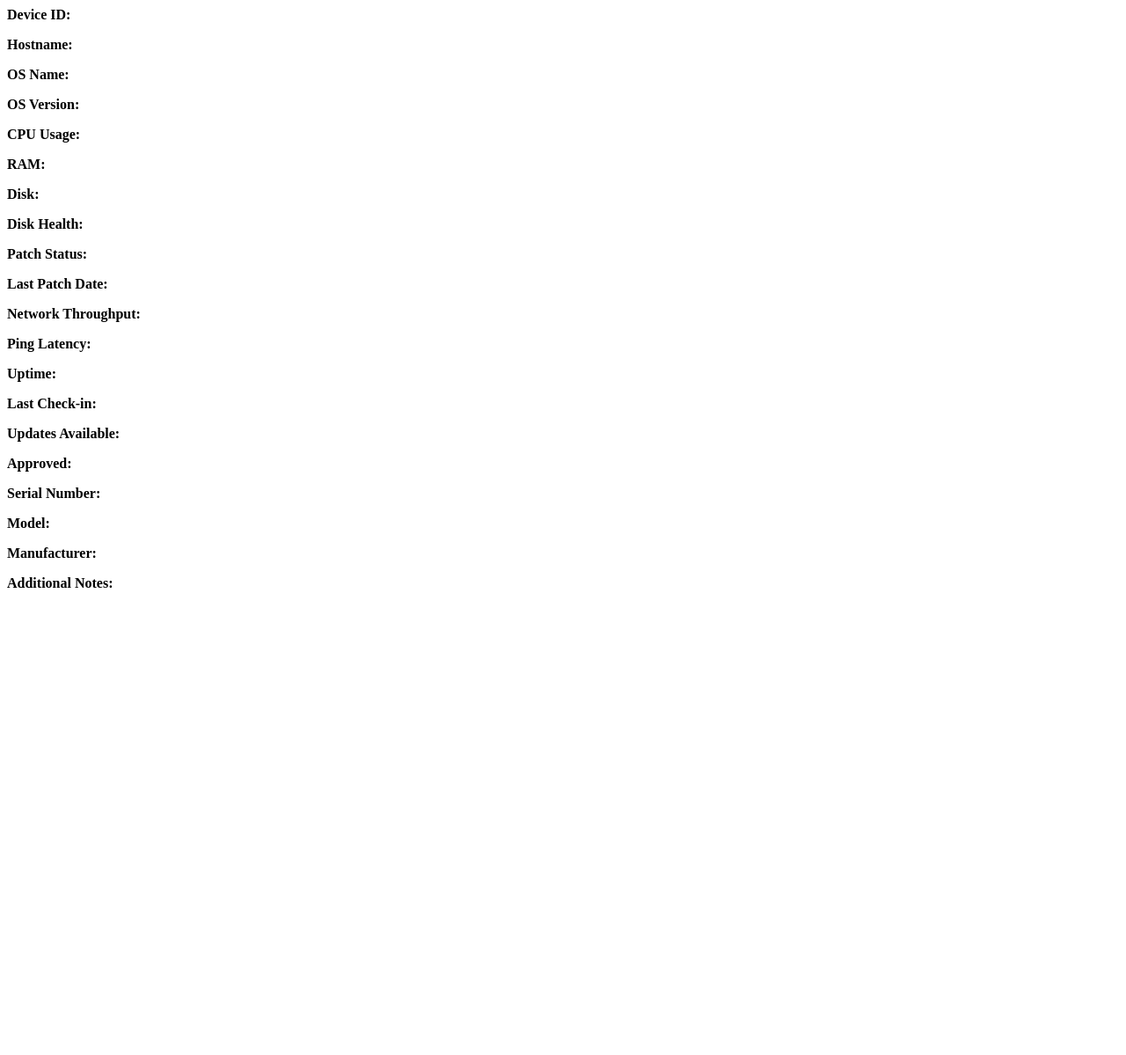
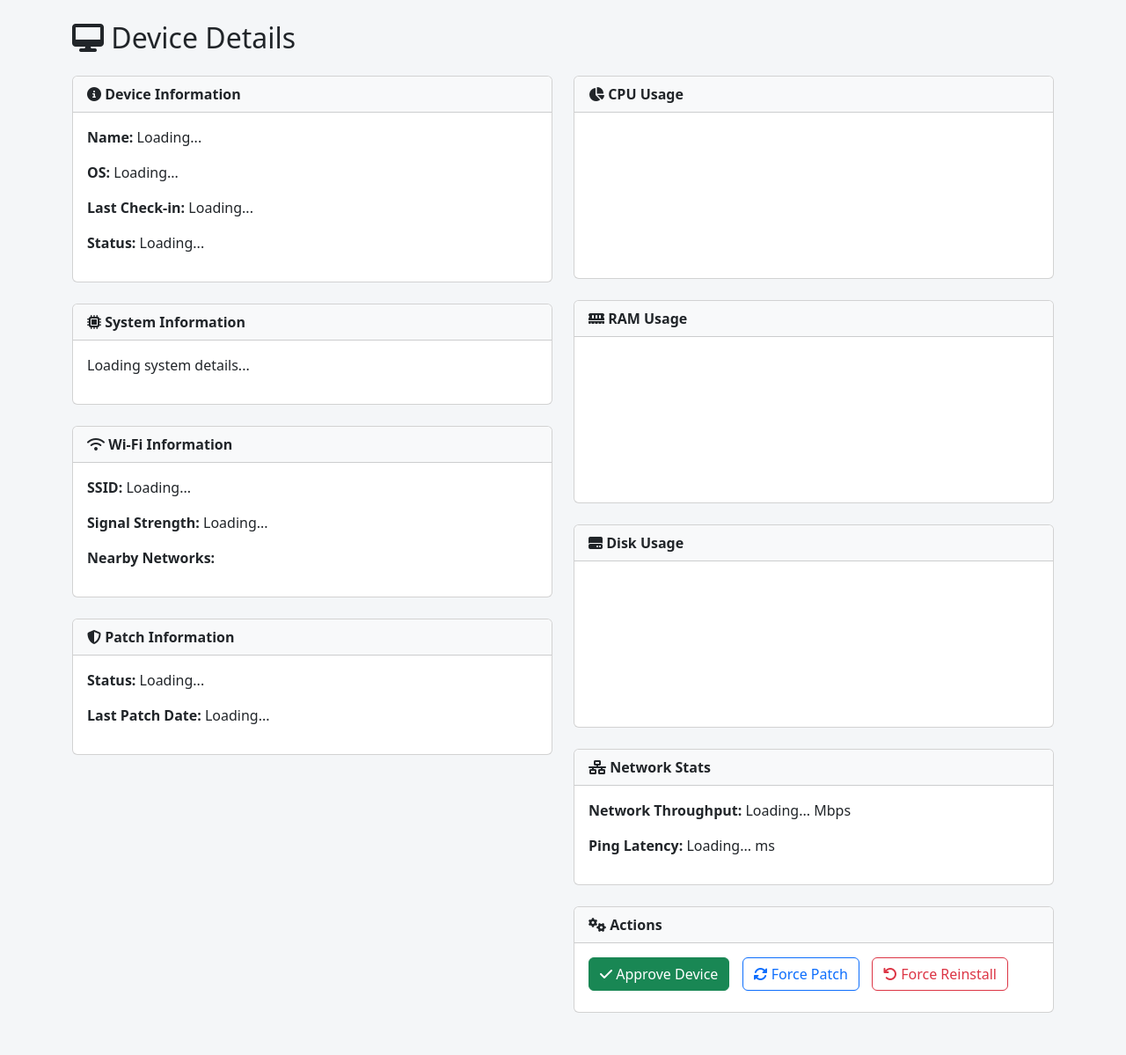
Before and after one commit to gitarman94/PatchPilot, a Python web app: template templates/device_detail.html in a window 1280 px wide. Shown: the whole page at 88% size. Before the commit the page ends 668 px from the top, so only its background shows below. Run offline with Jinja, Linux system fonts and the light colour scheme; the template is opened without the code that fills it, so the values that code supplies are empty; a map, chart or similar area stays blank.

Commit message:
Update device_detail.html

```diff
--- a/templates/device_detail.html
+++ b/templates/device_detail.html
@@ -1,67 +1,162 @@
-<div class="container py-3">
-    <h3 id="deviceName"></h3>
-    <div class="row mt-3">
+<!DOCTYPE html>
+<html lang="en">
+<head>
+    <meta charset="UTF-8">
+    <title>Device Details - PatchPilot</title>
+
+    <!-- Bootstrap 5 -->
+    <link rel="stylesheet"
+          href="https://cdn.jsdelivr.net/npm/bootstrap@5.3.0/dist/css/bootstrap.min.css"
+          crossorigin="anonymous">
+
+    <!-- Font Awesome -->
+    <link rel="stylesheet"
+          href="https://cdnjs.cloudflare.com/ajax/libs/font-awesome/6.5.0/css/all.min.css"
+          crossorigin="anonymous"/>
+
+    <!-- Chart.js -->
+    <script src="https://cdn.jsdelivr.net/npm/chart.js"></script>
+
+    <style>
+        body {
+            background-color: #f4f6f8;
+        }
+        .card-header {
+            background-color: #f8f9fa;
+            font-weight: bold;
+        }
+        .status-online { color: #28a745; font-weight: bold; }
+        .status-offline { color: #dc3545; font-weight: bold; }
+        .metric-value { font-size: 1.2rem; font-weight: 600; }
+        .metric-label { font-size: 0.875rem; color: #6c757d; }
+        .action-buttons .btn { margin-right: 10px; }
+        .badge-status { padding: 5px 10px; font-size: 0.875rem; }
+    </style>
+</head>
+
+<body>
+<div class="container py-4">
+    <h2 class="mb-4"><i class="fa-solid fa-desktop"></i> Device Details</h2>
+
+    <div class="row">
+        <!-- LEFT COLUMN -->
         <div class="col-md-6">
-            <p><strong>Device ID:</strong> <span id="deviceId"></span></p>
-            <p><strong>Hostname:</strong> <span id="deviceHostname"></span></p>
-            <p><strong>OS Name:</strong> <span id="deviceOS"></span></p>
-            <p><strong>OS Version:</strong> <span id="deviceOSVersion"></span></p>
-            <p><strong>CPU Usage:</strong> <span id="deviceCPU"></span></p>
-            <p><strong>RAM:</strong> <span id="deviceRAM"></span></p>
-            <p><strong>Disk:</strong> <span id="deviceDisk"></span></p>
-            <p><strong>Disk Health:</strong> <span id="deviceDiskHealth"></span></p>
-            <p><strong>Patch Status:</strong> <span id="devicePatchStatus"></span></p>
-            <p><strong>Last Patch Date:</strong> <span id="deviceLastPatch"></span></p>
+            <!-- Device Info -->
+            <div class="card mb-4">
+                <div class="card-header"><i class="fa-solid fa-circle-info"></i> Device Information</div>
+                <div class="card-body">
+                    <p><strong>Name:</strong> <span id="device-name">Loading...</span></p>
+                    <p><strong>OS:</strong> <span id="os-name">Loading...</span></p>
+                    <p><strong>Last Check-in:</strong> <span id="last-checkin">Loading...</span></p>
+                    <p><strong>Status:</strong> <span id="status">Loading...</span></p>
+                </div>
+            </div>
+
+            <!-- System Info -->
+            <div class="card mb-4">
+                <div class="card-header"><i class="fa-solid fa-microchip"></i> System Information</div>
+                <div class="card-body" id="system-info">
+                    <p>Loading system details...</p>
+                </div>
+            </div>
+
+            <!-- Wi-Fi Info -->
+            <div class="card mb-4">
+                <div class="card-header"><i class="fa-solid fa-wifi"></i> Wi-Fi Information</div>
+                <div class="card-body" id="wifi-info">
+                    <p><strong>SSID:</strong> <span id="wifi-ssid">Loading...</span></p>
+                    <p><strong>Signal Strength:</strong> <span id="wifi-signal">Loading...</span></p>
+                    <p><strong>Nearby Networks:</strong></p>
+                    <ul id="wifi-networks" class="list-group list-group-flush"></ul>
+                </div>
+            </div>
+
+            <!-- Patch Info -->
+            <div class="card mb-4">
+                <div class="card-header"><i class="fa-solid fa-shield-halved"></i> Patch Information</div>
+                <div class="card-body">
+                    <p><strong>Status:</strong> <span id="patch-status">Loading...</span></p>
+                    <p><strong>Last Patch Date:</strong> <span id="last-patch-date">Loading...</span></p>
+                </div>
+            </div>
         </div>
+
+        <!-- RIGHT COLUMN -->
         <div class="col-md-6">
-            <p><strong>Network Throughput:</strong> <span id="deviceNetwork"></span></p>
-            <p><strong>Ping Latency:</strong> <span id="devicePing"></span></p>
-            <p><strong>Uptime:</strong> <span id="deviceUptime"></span></p>
-            <p><strong>Last Check-in:</strong> <span id="deviceCheckin"></span></p>
-            <p><strong>Updates Available:</strong> <span id="deviceUpdates"></span></p>
-            <p><strong>Approved:</strong> <span id="deviceApproved"></span></p>
-            <p><strong>Serial Number:</strong> <span id="deviceSerial"></span></p>
-            <p><strong>Model:</strong> <span id="deviceModel"></span></p>
-            <p><strong>Manufacturer:</strong> <span id="deviceManufacturer"></span></p>
-            <p><strong>Additional Notes:</strong> <span id="deviceNotes"></span></p>
+            <!-- Charts -->
+            <div class="card mb-4">
+                <div class="card-header"><i class="fa-solid fa-chart-pie"></i> CPU Usage</div>
+                <div class="card-body">
+                    <canvas id="cpuUsageChart" height="150"></canvas>
+                </div>
+            </div>
+
+            <div class="card mb-4">
+                <div class="card-header"><i class="fa-solid fa-memory"></i> RAM Usage</div>
+                <div class="card-body">
+                    <canvas id="ramUsageChart" height="150"></canvas>
+                </div>
+            </div>
+
+            <div class="card mb-4">
+                <div class="card-header"><i class="fa-solid fa-hard-drive"></i> Disk Usage</div>
+                <div class="card-body">
+                    <canvas id="diskUsageChart" height="150"></canvas>
+                </div>
+            </div>
+
+            <!-- Network Stats -->
+            <div class="card mb-4">
+                <div class="card-header"><i class="fa-solid fa-network-wired"></i> Network Stats</div>
+                <div class="card-body">
+                    <p><strong>Network Throughput:</strong> <span id="network-throughput">Loading...</span> Mbps</p>
+                    <p><strong>Ping Latency:</strong> <span id="ping-latency">Loading...</span> ms</p>
+                </div>
+            </div>
+
+            <!-- Actions -->
+            <div class="card mb-4">
+                <div class="card-header"><i class="fa-solid fa-gears"></i> Actions</div>
+                <div class="card-body action-buttons">
+                    <button id="approve-device" class="btn btn-success mb-2">
+                        <i class="fa-solid fa-check"></i> Approve Device
+                    </button>
+                    <button class="btn btn-outline-primary mb-2">
+                        <i class="fa-solid fa-rotate"></i> Force Patch
+                    </button>
+                    <button class="btn btn-outline-danger mb-2">
+                        <i class="fa-solid fa-arrow-rotate-left"></i> Force Reinstall
+                    </button>
+                </div>
+            </div>
         </div>
     </div>
 </div>
 
+<!-- JS Dependencies -->
+<script src="https://code.jquery.com/jquery-3.7.0.min.js" crossorigin="anonymous"></script>
+<script src="https://cdn.jsdelivr.net/npm/bootstrap@5.3.0/dist/js/bootstrap.bundle.min.js" crossorigin="anonymous"></script>
+
 <script>
-async function loadDeviceDetails(deviceId) {
-    const body = $('#deviceDetailBody');
-    body.html('<div class="text-center py-5"><div class="spinner-border" role="status"></div></div>');
+document.addEventListener('DOMContentLoaded', async function() {
+    const deviceId = window.location.pathname.split('/').pop();
 
     try {
         const res = await fetch(`/api/devices/${deviceId}`);
-        const d = await res.json();
+        const device = await res.json();
 
-        $('#deviceName').text(d.device_name || '—');
-        $('#deviceId').text(d.id || '—');
-        $('#deviceHostname').text(d.hostname || '—');
-        $('#deviceOS').text(d.os_name || '—');
-        $('#deviceOSVersion').text(d.os_version || '—');
-        $('#deviceCPU').text(d.cpu != null ? d.cpu.toFixed(1) + '%' : '—');
-        $('#deviceRAM').text(d.ram_total ? `${d.ram_used} / ${d.ram_total} MB` : '—');
-        $('#deviceDisk').text(d.disk_total ? `${d.disk_total - d.disk_free} / ${d.disk_total} GB` : '—');
-        $('#deviceDiskHealth').text(d.disk_health || '—');
-        $('#devicePatchStatus').text(d.patch_status || '—');
-        $('#deviceLastPatch').text(d.last_patch_date || '—');
+        // Device Info
+        document.getElementById('device-name').textContent = device.device_name || '—';
+        document.getElementById('os-name').textContent = device.os_name || '—';
+        document.getElementById('last-checkin').textContent = device.last_checkin ? new Date(device.last_checkin).toLocaleString() : '—';
+        document.getElementById('status').innerHTML = device.online
+            ? '<span class="status-online">🟢 Online</span>'
+            : '<span class="status-offline">🔴 Offline</span>';
 
-        $('#deviceNetwork').text(d.network_throughput || '—');
-        $('#devicePing').text(d.ping_latency != null ? d.ping_latency + ' ms' : '—');
-        $('#deviceUptime').text(d.uptime ? `${d.uptime} sec` : '—');
-        $('#deviceCheckin').text(d.last_checkin || '—');
-        $('#deviceUpdates').text(d.updates_available ? 'Yes' : 'No');
-        $('#deviceApproved').text(d.approved ? 'Yes' : 'No');
-        $('#deviceSerial').text(d.serial_number || '—');
-        $('#deviceModel').text(d.model || '—');
-        $('#deviceManufacturer').text(d.manufacturer || '—');
-        $('#deviceNotes').text(d.notes || '—');
-    } catch (err) {
-        body.html('<p class="text-danger">Failed to load device details.</p>');
-        console.error(err);
-    }
-}
-</script>
+        // System Info
+        document.getElementById('system-info').innerHTML = `
+            <p><strong>CPU:</strong> ${device.cpu ?? '—'}%</p>
+            <p><strong>Total RAM:</strong> ${(device.ram_total / 1024 / 1024 / 1024).toFixed(2)} GB</p>
+            <p><strong>Used RAM:</strong> ${(device.ram_used / 1024 / 1024 / 1024).toFixed(2)} GB</p>
+            <p><strong>Disk Health:</strong> ${device.disk_health ?? '—'}</p>
+            <p><strong>Total Disk:</strong> ${(device.disk_total / 1024 / 1024 / 1024).toFixed(2)_
```
